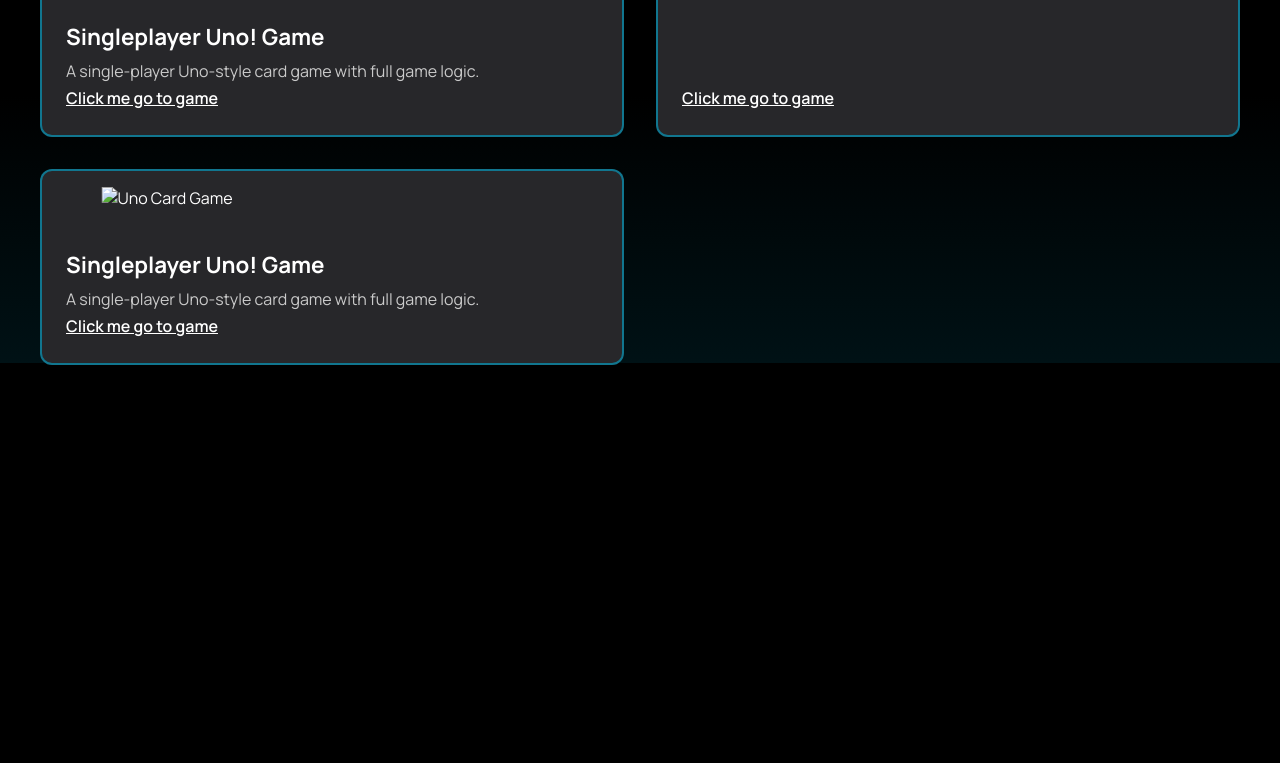
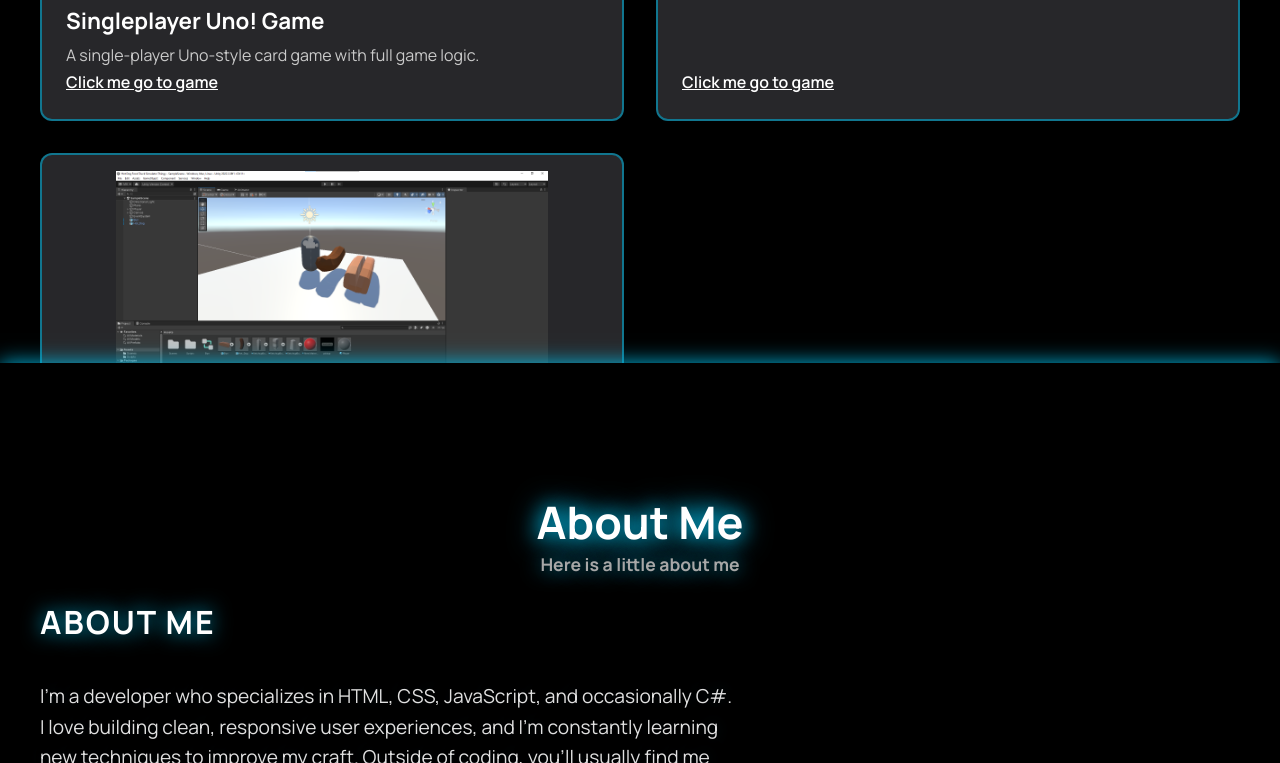
Before and after one commit to MasonHart1/Mason-Hart-Online-Portfolio, a plain HTML site: page index.html in a window 1280 px wide. Shown: the part 2037-2800 px from the top of the page. Before the commit the page ends 2402 px from the top, so only its background shows below. Drawn offline with Linux system fonts and the light colour scheme.

Commit message:
Changed nav bar colors, added picture for Hot Dog Simulator game, fixed the about navigation button

```diff
--- a/Styles/styles.css
+++ b/Styles/styles.css
@@ -30,7 +30,7 @@ body {
     height: 100vh;
     background: black;
     position: relative;
-    background: linear-gradient(to bottom, #000000, #000000, #000000, #00242c7c)
+    box-shadow: 0 0 20px #00b6df;
 }
 
 #projects {
@@ -38,7 +38,15 @@ body {
     height: 100vh;
     background: black;
     position: relative;
-    background: linear-gradient(to bottom, #000000, #000000, #000000, #00242c7c)
+    box-shadow: 0 0 20px #00b6df;
+}
+
+#about {
+    width: 100vw;
+    height: 100vh;
+    background: black;
+    position: relative;
+    box-shadow: 0 0 20px #00b6df;
 }
 
 nav {
@@ -51,7 +59,7 @@ nav {
     align-items: center;
     z-index: 999;
     transition: opacity .4s ease;
-    background: linear-gradient(to bottom, #000000, #000000, #071B22)
+    background: linear-gradient(to bottom, #00b6df, #071B22)
 }
 
 .hidden {
@@ -88,7 +96,7 @@ ul li a:hover {
     width: 20rem;
     height: 20rem;
     margin-left: 13.5rem;
-    margin-top: 8rem;
+    margin-top: 10rem;
     border-radius: 50%;
     background-image: url(../Photos/meeee.png);
     background-position: center;
@@ -216,6 +224,15 @@ i {
     text-shadow: 0 0 20px #00b6df, 0 0 30px #00b6df;
 }
 
+.about-title {
+    font-size: 2.8rem;
+    margin-top: 8rem;
+    font-weight: 700;
+    text-align: center;
+    color: rgb(255, 255, 255);
+    text-shadow: 0 0 20px #00b6df, 0 0 30px #00b6df;
+}
+
 #projects .container .section-title {
     font-size: 2.8rem;
     font-weight: 700;
@@ -329,7 +346,7 @@ i {
 }
 
 .project-image {
-    width: 85%;
+    width: 80%;
     margin-left: 50%;
     transform: translateX(-50%);
     object-fit: cover;
@@ -356,3 +373,24 @@ i {
     border-bottom: 2px solid transparent;
     transition: border-color 0.3s ease;
 }
+
+/* Main heading style */
+#aboutMe h1 {
+    font-weight: bold;
+    font-size: 2rem;
+    text-transform: uppercase;
+    letter-spacing: 2px;
+    color: white;
+    text-shadow: 0 0 20px #00b6df;
+}
+
+/* Description style */
+#aboutMe h4 {
+    font-weight: 400;
+    font-size: 1.2rem;
+    line-height: 1.6;
+    color: #e0e0e0;
+    max-width: 700px;
+    margin: 15px 0;
+    text-shadow: 0 0 15px #071B22;
+}
--- a/index.html
+++ b/index.html
@@ -29,7 +29,7 @@
                     <li><a href="#home">Home</a></li>
                     <li><a href="#certifications">Certifications</a></li>
                     <li><a href="#projects">Projects</a></li>
-                    <li><a href="#">About</a></li>
+                    <li><a href="#about">About</a></li>
                     <li><a href="https://docs.google.com/document/d/1NO1fLnbKAs3WpqYeAdKn4itIMJJkWUqYtkQv5x9DymA/edit?usp=sharing"
                             target="_blank">My resume</a></li>
                 </ul>
@@ -54,7 +54,8 @@
                         <h3>IT Specialist: HTML AND CSS</h3>
                         <p>Issued By Certiport</p>
                         <p class="cert-date">Issued: October 10, 2024</p>
-                        <a href="Cert PDF's/HTML and CSS.pdf" target="_blank" class="cert-link">Click to View Certificate</a>
+                        <a href="Cert PDF's/HTML and CSS.pdf" target="_blank" class="cert-link">Click to View
+                            Certificate</a>
                     </div>
                 </div>
 
@@ -64,7 +65,8 @@
                         <h3>Unity Certified User: Programmer</h3>
                         <p>Issued by Certiport</p>
                         <p class="cert-date">Issued: April 28, 2025</p>
-                        <a href="Cert PDF's/Programmer.pdf" target="_blank" class="cert-link">Click to View Certificate</a>
+                        <a href="Cert PDF's/Programmer.pdf" target="_blank" class="cert-link">Click to View
+                            Certificate</a>
                     </div>
                 </div>
 
@@ -74,7 +76,8 @@
                         <h3>IT Specialist: Databases</h3>
                         <p>Issued by Certiport</p>
                         <p class="cert-date">Issued: November 21, 2025</p>
-                        <a href="Cert PDF's/Databases.pdf" target="_blank" class="cert-link">Click to View Certificate</a>
+                        <a href="Cert PDF's/Databases.pdf" target="_blank" class="cert-link">Click to View
+                            Certificate</a>
                     </div>
                 </div>
 
@@ -84,7 +87,8 @@
                         <h3>IT Specialist: JavaScript</h3>
                         <p>Issued by Certiport</p>
                         <p class="cert-date">Issued: November 21, 2025</p>
-                        <a href="Cert PDF's/JavaScript.pdf" target="_blank" class="cert-link">Click to View Certificate</a>
+                        <a href="Cert PDF's/JavaScript.pdf" target="_blank" class="cert-link">Click to View
+                            Certificate</a>
                     </div>
                 </div>
             </div>
@@ -101,7 +105,8 @@
                     <div class="project-info">
                         <h3>Singleplayer Uno! Game</h3>
                         <p>A single-player Uno-style card game with full game logic.</p>
-                        <a href="https://martinezclassroom.com/Projects/ctcuno/index.html" target="_blank" class="project-link">Click me go to game</a>
+                        <a href="https://martinezclassroom.com/Projects/ctcuno/index.html" target="_blank"
+                            class="project-link">Click me go to game</a>
                     </div>
                 </div>
                 <div class="project-card">
@@ -113,14 +118,45 @@
                     </div>
                 </div>
                 <div class="project-card">
-                    <img src="" alt="Uno Card Game" class="project-image">
+                    <img src="Photos/HotDogSim.png" alt="Hot Dog Simulator Game" class="project-image">
                     <div class="project-info">
-                        <h3>Singleplayer Uno! Game</h3>
-                        <p>A single-player Uno-style card game with full game logic.</p>
-                        <a href="" target="_blank" class="project-link">Click me go to game</a>
+                        <h3>Hot Dog Simulator Game (WIP)</h3>
+                        <p>A low poly single-player game, where the user owns a hot dog food truck.</p>
                     </div>
                 </div>
             </div>
+        </div>
+    </section>
+    <section id="about">
+        <div class="container">
+            <h2 class="about-title">About Me</h2>
+            <p class="section-subtitle">Here is a little about me</p>
+
+            <div id="aboutMe">
+                <h1>About me</h1><br>
+                <h4>
+                    I’m a developer who specializes in HTML, CSS, JavaScript, and occasionally C#.
+                    I love building clean, responsive user experiences, and I’m constantly learning new techniques to
+                    improve my craft.
+                    Outside of coding, you’ll usually find me playing tennis, gaming, or spending time with my
+                    girlfriend.
+                </h4><br><br><br>
+
+                <h1>In the words of someone who knows me best:</h1> <br>
+                <h4>
+                    Mason is a gracious and conscientious professional who takes pride in doing the right thing the
+                    right way.
+                    He is a fast learner, adapts well, and takes pride in being someone you can count on to show up in
+                    everything he does.
+                    Mason is calm and steady in a team environment, and he takes his responsibility seriously by
+                    maintaining focus and hard work over time.
+                    He is someone who works hard, doesn't cut corners, and always takes the extra step to get the job
+                    done.
+                    He works with a positive attitude and has an authentic, genuine desire to grow, and is the type of
+                    person who makes any workplace a better place simply by being in it.
+                </h4>
+            </div>
+
         </div>
     </section>
     <script>
```
Also changed, not shown: Photos/HotDogSim.png (added).
